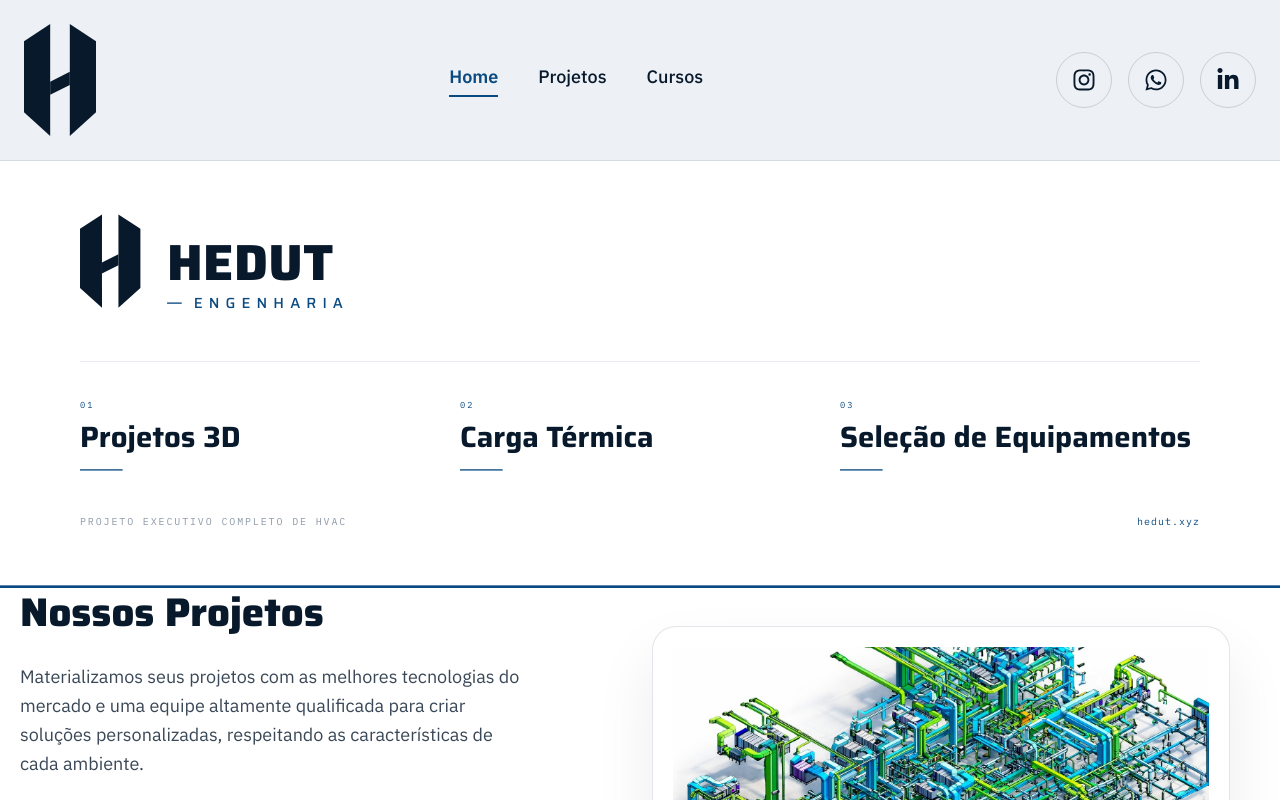
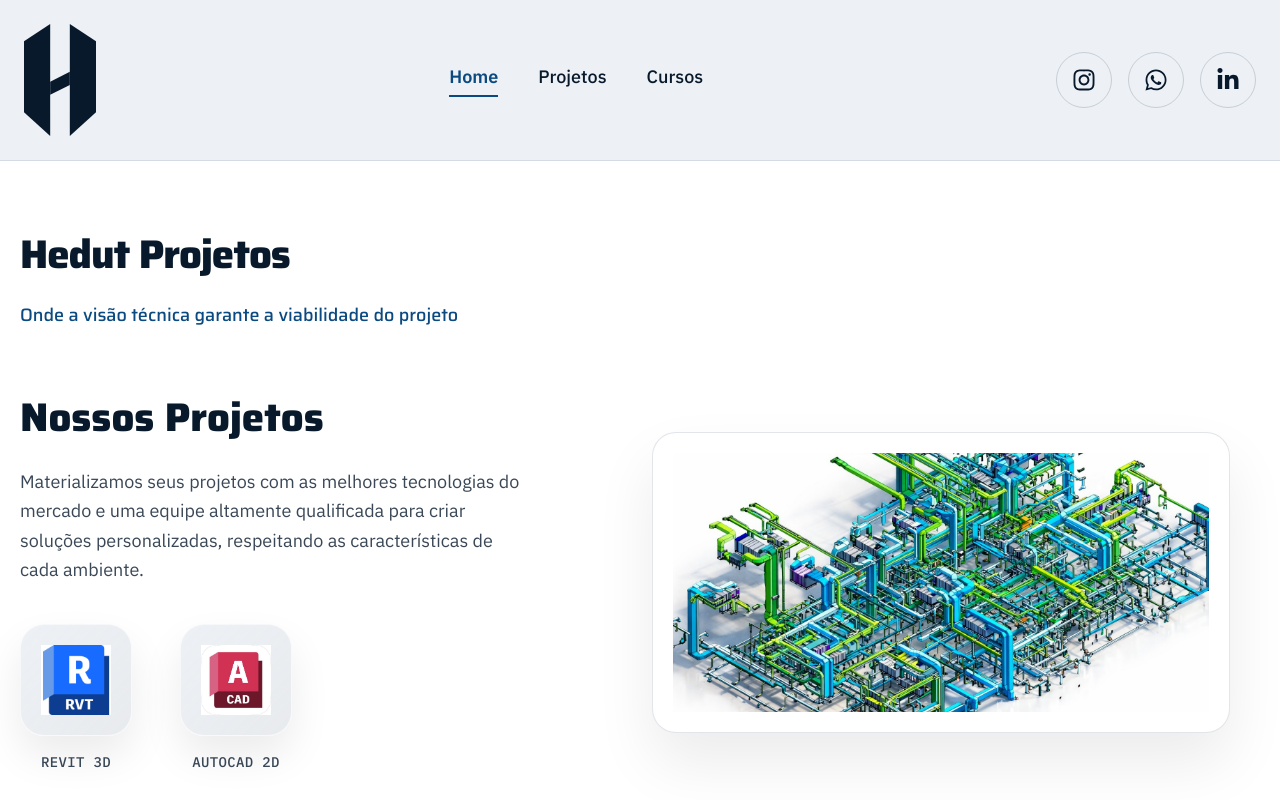
Before and after one commit to rickfelipe20-lgtm/Hedut, a Next.js app: page / in a window 1280 px wide. Shown: the top 800 px of the page. Built offline with nearby package versions, Linux system fonts and the light colour scheme.

Commit message:
Revert "Substitui título inicial pelo banner de serviços"
This reverts commit c2b4f7bd4e3eb1b0cc7a97deeaa7a66f05ba4cb9.

```diff
--- a/src/app/_components/intro.tsx
+++ b/src/app/_components/intro.tsx
@@ -1,16 +1,17 @@
-import Image from "next/image";
-
 export function Intro() {
   return (
-    <section className="w-full">
-      <Image
-        src="/hedut-banner-servicos.svg"
-        alt="Hedut Engenharia — Projeto executivo completo de HVAC: Projetos 3D, Carga Térmica, Seleção de Equipamentos"
-        width={1920}
-        height={640}
-        className="w-full h-auto"
-        priority
-      />
+    <section className="mt-16 mb-16 flex items-center">
+
+      <div>
+        <h1 className="font-display font-extrabold text-hedut-abissal text-5xl md:text-5xl tracking-tight">
+          Hedut Projetos
+        </h1>
+
+        <h4 className="font-display font-medium text-hedut-blue text-lg mt-4 max-w-xl">
+          Onde a visão técnica garante a viabilidade do projeto
+        </h4>
+      </div>
+
     </section>
   );
 }
--- a/src/app/page.tsx
+++ b/src/app/page.tsx
@@ -11,8 +11,8 @@
 
   return (
     <main>
-      <Intro />
       <Container>
+        <Intro />
         <HeroPost
           title={heroPost.title}
           coverImage={heroPost.coverImage}
```
Also changed, not shown: public/hedut-banner-servicos.svg (deleted).
